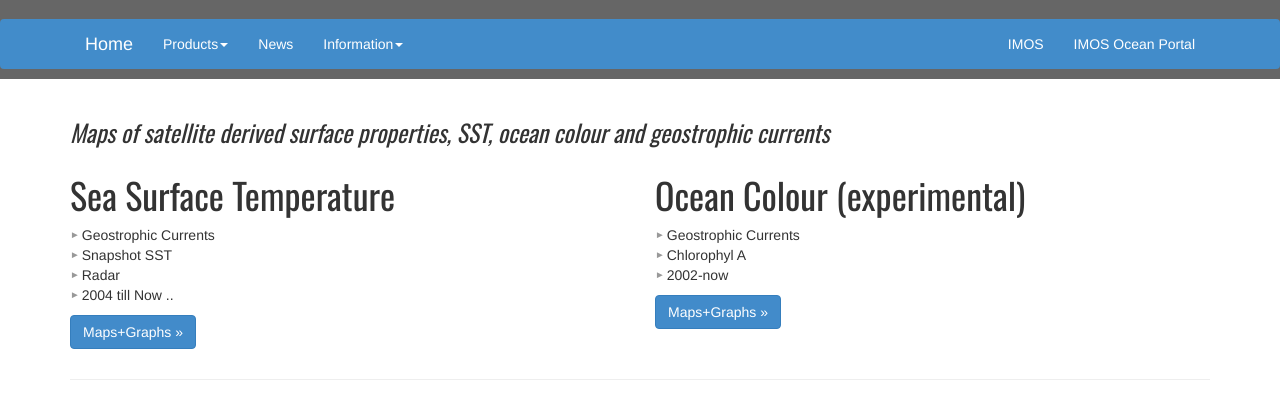
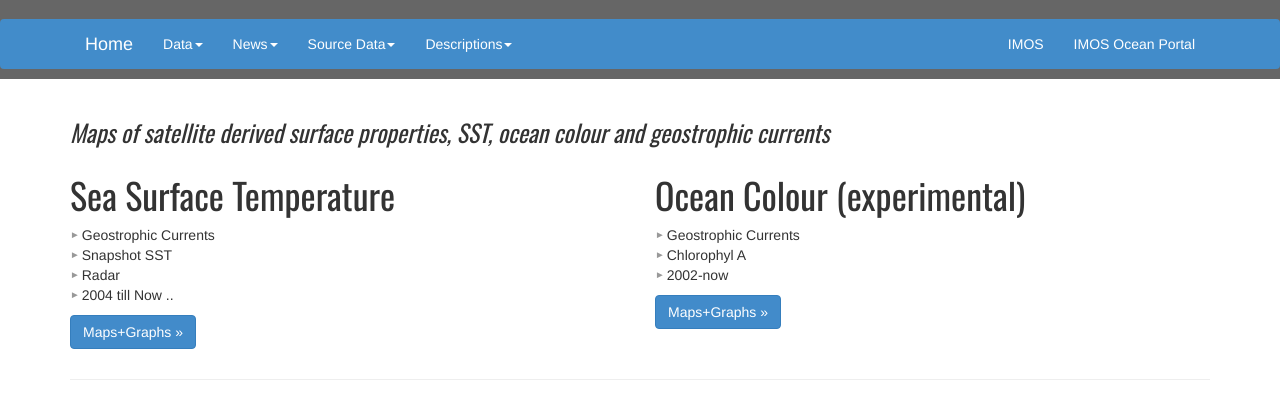
Before and after one commit to pmbohm/oceanCurrent, a PHP site: page /index.php in a window 1280 px wide. Shown: the part 349-767 px from the top of the page. Run offline with PHP 8.4, Linux system fonts and the light colour scheme; data that the repository does not hold is empty; some libraries are stand-ins or nearby versions.

Commit message:
New layout of toplinks as per Madelines design

```diff
--- a/include/header.php
+++ b/include/header.php
@@ -42,8 +42,8 @@ $BASEDIR = getBaseDir(getcwd(), constant('CONTEXT')); // todo does this work in
                 </a>
                 <h3 class="highlightedHeader">&#8220; Up to date ocean information around Australia. &#8221;</h3>
             </header>
-            <p><a class="btn btn-primary" href="<?php echo $BASEDIR ?>news.php" role="button">Latest News &raquo;</a>
-            </p>
+            <!--p><a class="btn btn-primary" href="<?php echo $BASEDIR ?>news.php" role="button">Latest News &raquo;</a>
+            </p-->
         </div>
         <nav class="navbar navbar-default navbar-ocheader" role="navigation">
             <div class="container">
@@ -56,31 +56,56 @@ $BASEDIR = getBaseDir(getcwd(), constant('CONTEXT')); // todo does this work in
                     </button>
                 </div>
                 <!-- Collect the nav links, forms, and other content for toggling -->
-                <div class="collapse navbar-collapse" id="mainNavbar" >
+                <div class="collapse navbar-collapse" id="mainNavbar">
                     <ul class="nav navbar-nav ">
                         <li><a class="navbar-brand" href="<?php echo $BASEDIR ?>index.php" alt="home page">Home</a>
                         </li>
                         <li class="dropdown">
-                            <a href="#" class="dropdown-toggle" data-toggle="dropdown">Products<span
+                            <a href="#" class="dropdown-toggle" data-toggle="dropdown">Data<span
                                     class="caret"></span></a>
                             <ul class="dropdown-menu" role="menu">
                                 <li><a href="<?php echo $BASEDIR ?>sst.php" alt="Sea Surface Temperature">Sea
                                         Surface Temperature</a></li>
                                 <li><a href="<?php echo $BASEDIR ?>oceancolour.php" alt="Ocean Colour">Ocean Colour</a>
                                 </li>
+                                <li class="divider"></li>
+                                <li><a href="<?php echo $BASEDIR ?>argo.php" alt="Argo">Argo</a>
+                                </li>
+                                <li><a href="<?php echo $BASEDIR ?>currmeters.php" alt="Current Meters">Current
+                                        Meters</a>
+                                </li>
+                                <li><a href="<?php echo $BASEDIR ?>gliders.php" alt="Gliders">Gliders</a>
+                                </li>
+                                <li><a href="<?php echo $BASEDIR ?>seals.php" alt="Seals">Seals</a>
+                                </li>
                             </ul>
                         </li>
-                        <li><a class="" href="<?php echo $BASEDIR ?>news.php" alt="news items">News</a>
+                        <li class="dropdown">
+                            <a href="#" class="dropdown-toggle" data-toggle="dropdown">News<span
+                                    class="caret"></span></a>
+                            <ul class="dropdown-menu" role="menu">
+                                <li><a class="" href="<?php echo $BASEDIR ?>latestnews.php"
+                                       alt="Latest News Items">Latest</a>
+                                </li>
+                                <li><a class="" href="<?php echo $BASEDIR ?>technicalnews.php"
+                                       alt="Technical News Items">Technical</a>
+                                </li>
+                            </ul>
                         </li>
                         <li class="dropdown">
-                            <a href="#" class="dropdown-toggle" data-toggle="dropdown">Information<span
+                            <a href="#" class="dropdown-toggle" data-toggle="dropdown">Source Data<span
                                     class="caret"></span></a>
                             <ul class="dropdown-menu" role="menu">
                                 <li><a href="<?php echo $BASEDIR ?>whatsshown.php" alt="Whats shown">What's
                                         Shown</a></li>
                                 <li><a href="<?php echo $BASEDIR ?>profiles/whatsshown.php" alt="Whats shown">What's
                                         Shown - Profiles</a></li>
-                                <li class="divider"></li>
+                            </ul>
+                        </li>
+                        <li class="dropdown">
+                            <a href="#" class="dropdown-toggle" data-toggle="dropdown">Descriptions<span
+                                    class="caret"></span></a>
+                            <ul class="dropdown-menu" role="menu">
                                 <li><a href="<?php echo $BASEDIR ?>acknowl.php"
                                        alt="Acknowledgements">Acknowledgements</a></li>
                                 <li><a href="<?php echo $BASEDIR ?>glossary.php" alt="Glossary">Glossary</a></li>
@@ -90,16 +115,12 @@ $BASEDIR = getBaseDir(getcwd(), constant('CONTEXT')); // todo does this work in
                             </ul>
                         </li>
                     </ul>
-
-
                     <ul class="nav navbar-nav navbar-right">
                         <li><a class="navbar-active" href="http://imos.org.au" alt="IMOS home page">IMOS</a></li>
                         <li><a class="navbar-active" href="http://portal.imos.org.au" alt="IMOS ocean portal">
                                 IMOS Ocean Portal</a></li>
                     </ul>
                 </div><?php //.navbar-collapse ?>
-
-
             </div><?php //.container ?>
         </nav>
     </div>
```
